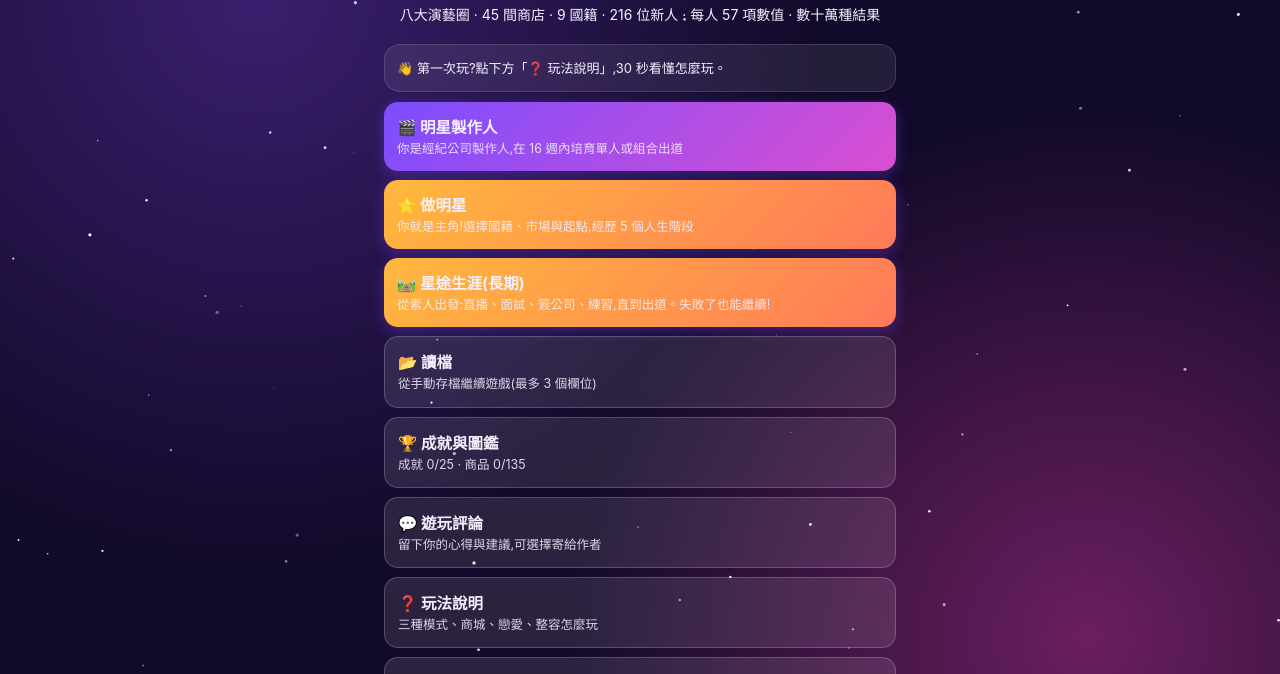
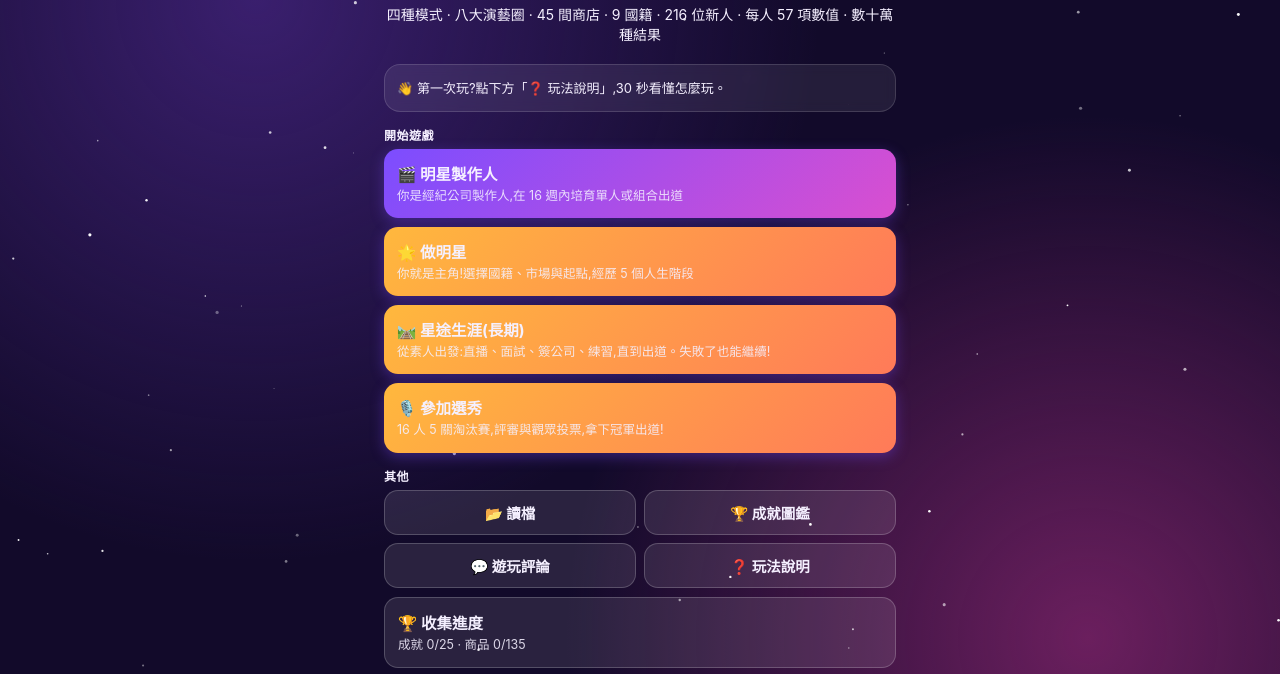
Before and after one commit to yu-tinglu/Superstar-for-fun, a plain HTML site: page index.html in a window 1280 px wide. Shown: the part 82-756 px from the top of the page. Drawn offline with Linux system fonts and the light colour scheme.

Commit message:
Set review recipient and polish UI
Home screen regrouped (game modes first, utilities in a grid), scroll resets
on screen change, focus outlines, larger back targets, reduced-motion support,
duplicate keyframes removed.

Co-Authored-By: Claude Sonnet 5.5 <noreply@anthropic.com>
Claude-Session: https://claude.ai/code/session_011d3KcH9vMcUyMgZuWGHmLH

```diff
--- a/index.html
+++ b/index.html
@@ -68,7 +68,11 @@ details .g2{margin-top:8px}
 .mt{display:inline-block;font-size:11px;padding:1px 7px;border-radius:99px;background:rgba(255,255,255,.14);margin:2px 4px 0 0}
 @keyframes inn{from{opacity:0;transform:translateY(10px)}to{opacity:1;transform:none}}
 #app>*{animation:inn .3s both}
-@keyframes pop{0%{transform:scale(.4)}70%{transform:scale(1.2)}100%{transform:scale(1)}}
+button:focus-visible,.fld:focus-visible,summary:focus-visible{outline:3px solid #ffd76a;outline-offset:2px}
+.back{padding:10px 4px;min-height:40px}
+.sec2{font-size:12px;opacity:.65;margin:14px 0 6px;font-weight:700;letter-spacing:.5px}
+.grid .btn small{font-size:11.5px}
+@media (prefers-reduced-motion:reduce){*{animation:none!important;transition:none!important}}
 #copy{position:relative;z-index:1;max-width:540px;margin:0 auto;padding:6px 14px calc(env(safe-area-inset-bottom) + 22px);text-align:center;font-size:11.5px;line-height:1.7;opacity:.55}
 .fld{width:100%;padding:11px;border-radius:12px;border:1px solid rgba(255,255,255,.25);background:rgba(0,0,0,.25);color:#fff;font:inherit;font-size:16px}
 textarea.fld{min-height:130px;resize:vertical;line-height:1.55}
@@ -96,6 +100,8 @@ input[type=range]{accent-color:#ffb83d}
 })();
 
 const app=document.getElementById('app');
+try{const d=Object.getOwnPropertyDescriptor(Element.prototype,'innerHTML'),ttl=h=>(String(h).match(/<h[12][^>]*>(.*?)<\/h[12]>/)||[])[1]||'';
+Object.defineProperty(app,'innerHTML',{configurable:true,get(){return d.get.call(this)},set(v){const o=ttl(d.get.call(this)),n=ttl(v);d.set.call(this,v);if(o!==n)window.scrollTo(0,0)}})}catch(e){}
 const R=(a,b)=>Math.floor(Math.random()*(b-a+1))+a;
 const cl=(v,a=0,b=100)=>Math.max(a,Math.min(b,v));
 const pick=a=>a[R(0,a.length-1)];
@@ -311,18 +317,18 @@ function home(){
   const ap=d.ap||{},aps=MKORDER.filter(k=>ap[k]).map(k=>`${MK[k].e}${ap[k].l}`).join(' ');
   app.innerHTML=`
   <h1>⭐ 明星模擬器 ⭐</h1>
-  <div class="sub">八大演藝圈 · 45 間商店 · 9 國籍 · 216 位新人 · 每人 57 項數值 · 數十萬種結果</div>
+  <div class="sub">四種模式 · 八大演藝圈 · 45 間商店 · 9 國籍 · 216 位新人 · 每人 57 項數值 · 數十萬種結果</div>
   ${runInfo()?B('▶️ 繼續上次的遊戲',runInfo(),'resumeGame()','gold'):''}
   ${!d.seen?`<div class="card" style="font-size:13px;line-height:1.7">👋 第一次玩?點下方「❓ 玩法說明」,30 秒看懂怎麼玩。</div>`:''}
+  <div class="sec2">開始遊戲</div>
   ${B('🎬 明星製作人','你是經紀公司製作人,在 16 週內培育單人或組合出道','mkSelect("p")')}
   ${B('🌟 做明星','你就是主角!選擇國籍、市場與起點,經歷 5 個人生階段','natSelect("s")','gold')}
   ${B('🛤️ 星途生涯(長期)','從素人出發:直播、面試、簽公司、練習,直到出道。失敗了也能繼續!','natSelect("c")','gold')}
-  ${B('📂 讀檔','從手動存檔繼續遊戲(最多 3 個欄位)','saveMenu("h")','alt')}
-  ${B('🏆 成就與圖鑑',`成就 ${(d.ach||[]).length}/${ACH.length} · 商品 ${Object.keys(d.col||{}).length}/${SHOPS.reduce((a,x)=>a+x.it.length,0)}`,'achMenu()','alt')}
-  ${B('💬 遊玩評論','留下你的心得與建議,可選擇寄給作者','reviewMenu()','alt')}
-  ${B('❓ 玩法說明','三種模式、商城、戀愛、整容怎麼玩','helpMenu()','alt')}
+  ${B('🎙️ 參加選秀','16 人 5 關淘汰賽,評審與觀眾投票,拿下冠軍出道!','natSelect("a")','gold')}
+  <div class="sec2">其他</div>
+  <div class="grid">${B('📂 讀檔','','saveMenu("h")','alt')}${B('🏆 成就圖鑑','','achMenu()','alt')}${B('💬 遊玩評論','','reviewMenu()','alt')}${B('❓ 玩法說明','','helpMenu()','alt')}</div>
+  ${B('🏆 收集進度',`成就 ${(d.ach||[]).length}/${ACH.length} · 商品 ${Object.keys(d.col||{}).length}/${SHOPS.reduce((a,x)=>a+x.it.length,0)}`,'achMenu()','alt')}
   ${B('⚙️ 設定(性別、主題、音效)',`目前:我是${GL[GEN]},戀愛對象:${PL[LP]}`,'genderMenu()','alt')}
-  ${B('🎙️ 參加選秀','16 人 5 關淘汰賽,評審與觀眾投票,拿下冠軍出道!','natSelect("a")','alt')}
   <div class="card center" style="font-size:13px;line-height:1.7">🏆 結局收集 ${(d.ends||[]).length}/12${bps?`<br>製作人最佳評級:${bps}`:''}${aps?`<br>選秀最佳成績:${aps}`:''}<br>🎲 已解鎖結果 ${(d.out||[]).length} 種 / 共約 ${TOTALTXT} 種組合<br><span style="opacity:.6;font-size:12px">(僅記錄在這個瀏覽器)</span></div>
   <div class="card center" style="font-size:12.5px;opacity:.7">本遊戲中的人物、組合與事件皆為虛構</div>`;
 }
@@ -1792,7 +1798,7 @@ function msWeekly(k){G.ms=G.ms||{};(G.mks||[G.mk]).forEach(m=>{if(m===G.mk)G.ms[
 // 遊玩評論(玩家同意後,以郵件 App 寄給作者)
 // =====================================================
 // 作者請把下面這行的 REVIEW_EMAIL_PLACEHOLDER 換成收件信箱(保留前後的單引號)
-const RVTO='REVIEW_EMAIL_PLACEHOLDER';
+const RVTO='yuting312095@gmail.com';
 const RVOK=()=>/^[^@\s]+@[^@\s]+\.[^@\s]+$/.test(RVTO);
 const REV={r:0,n:'',t:'',ok:false};
 const MODEN={p:'明星製作人',s:'做明星',a:'參加選秀'};
```
